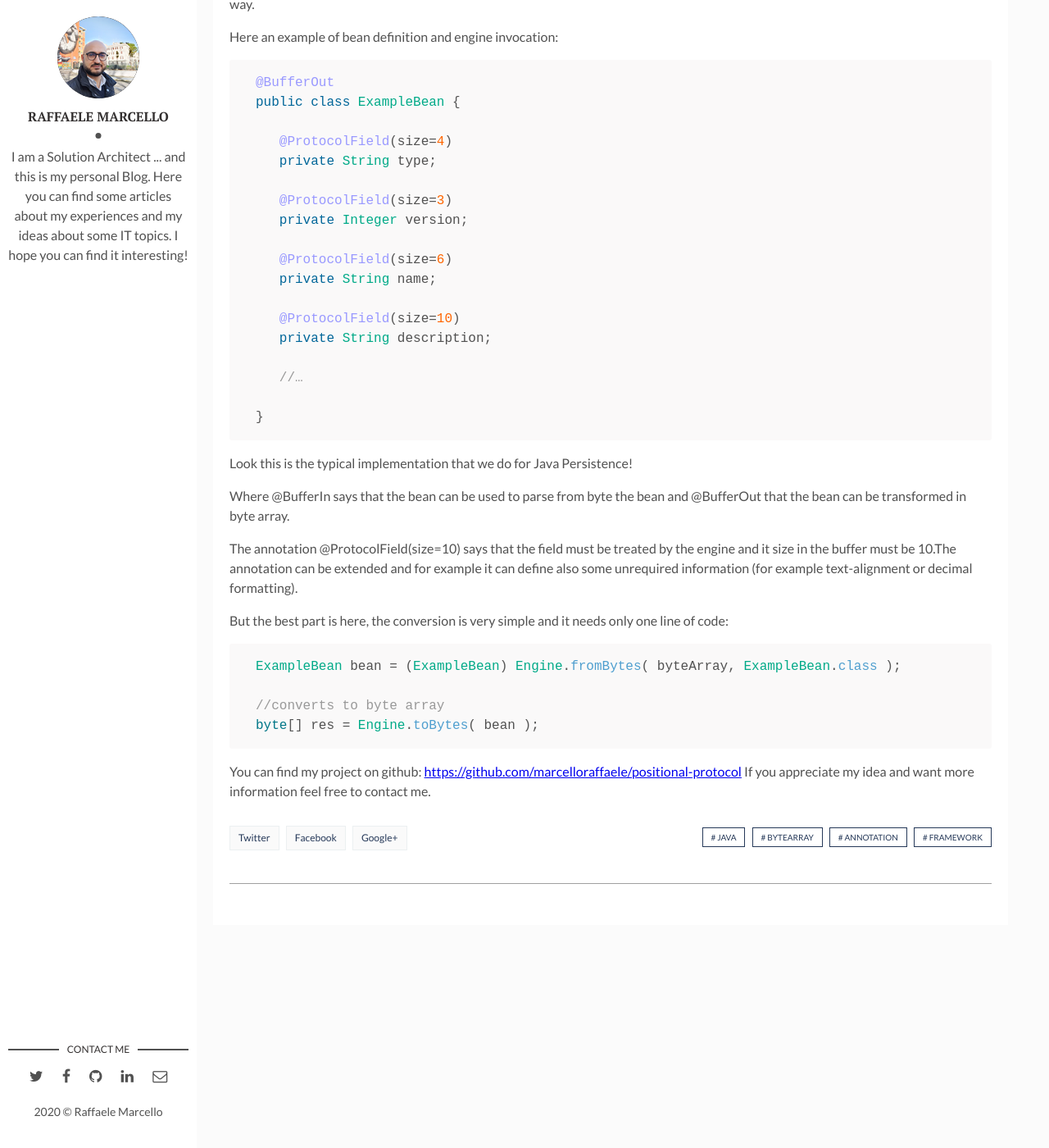
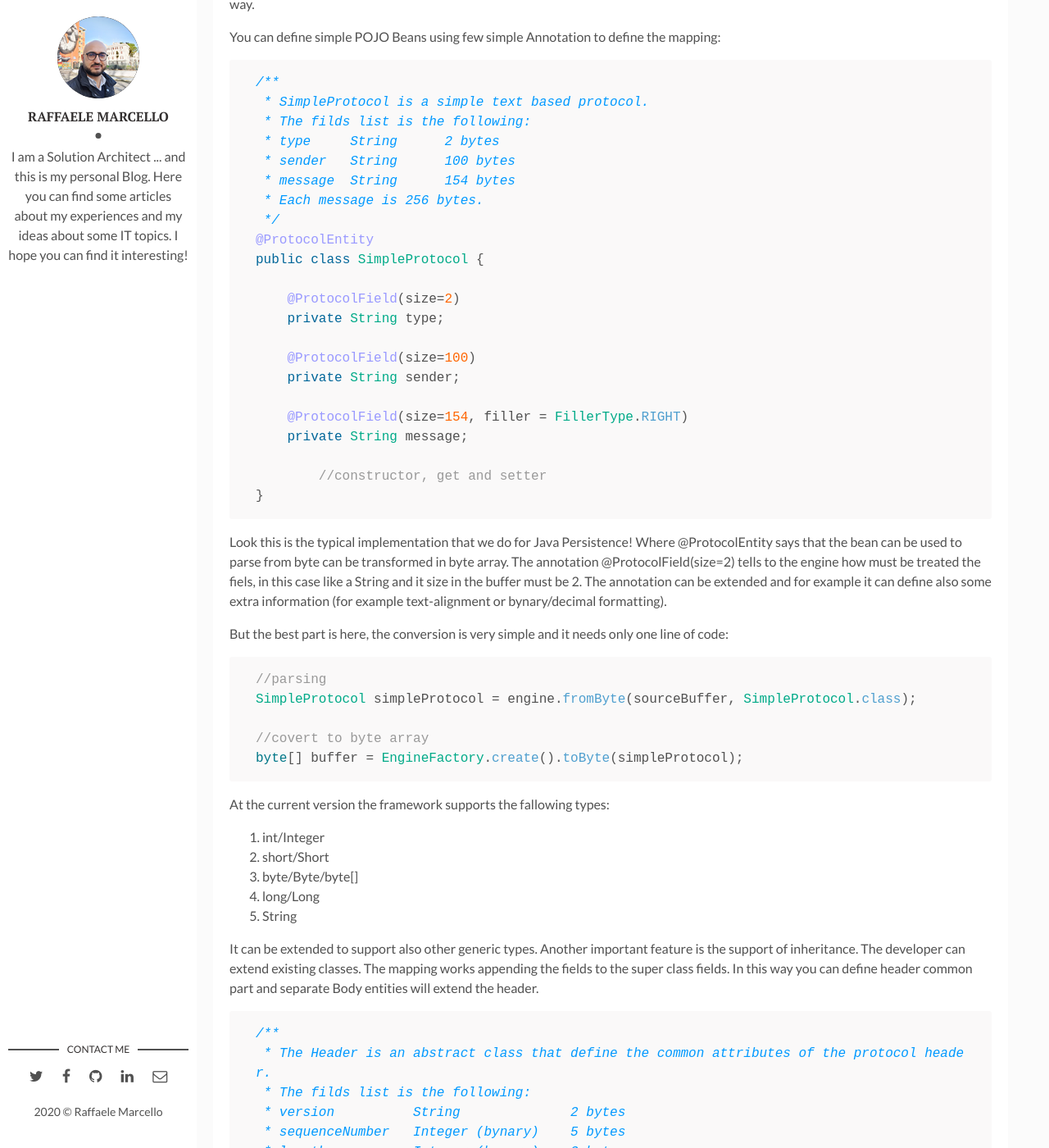
Before and after one commit to marcelloraffaele/marcelloraffaele.github.io, a Jekyll site: the page built from _posts/2020-04-16-JavaAnnotationBasedByteArrayProtocolFramework.markdown, in a window 1280 px wide and 1400 px high, scrolled down 1116 px. Shown: the whole window at 82% size. Built offline with Jekyll 4.4.1, drawn with Linux system fonts in a browser that asks for light colours; comment, search, counter and statistics services are not loaded; some of the changed text lies outside the part shown.

Commit message:
updated post

```diff
--- a/_posts/2020-04-16-JavaAnnotationBasedByteArrayProtocolFramework.markdown
+++ b/_posts/2020-04-16-JavaAnnotationBasedByteArrayProtocolFramework.markdown
@@ -18,44 +18,119 @@ I was almost giving up when I was inspired by Hibernate – one of the most famo
 Off course, this project is still not a complete framework but it’s a feasibility exercise that can help me to show that it’s possible to define a set of annotations and develop an engine that enable developers to solve this kind of problems in a very easy, quick and safe way.
 
 
-Here an example of bean definition and engine invocation:
+You can define simple POJO Beans using few simple Annotation to define the mapping:
 
 {% highlight java %}
-@BufferOut
-public class ExampleBean {
+/**
+ * SimpleProtocol is a simple text based protocol.
+ * The filds list is the following:
+ * type     String      2 bytes
+ * sender   String      100 bytes
+ * message  String      154 bytes
+ * Each message is 256 bytes.
+ */
+@ProtocolEntity
+public class SimpleProtocol {
 
-   @ProtocolField(size=4)
-   private String type;
+    @ProtocolField(size=2)
+    private String type;
 
-   @ProtocolField(size=3)
-   private Integer version;
+    @ProtocolField(size=100)
+    private String sender;
 
-   @ProtocolField(size=6)
-   private String name;
+    @ProtocolField(size=154, filler = FillerType.RIGHT)
+    private String message;
 
-   @ProtocolField(size=10)
-   private String description;
+	//constructor, get and setter
+}
+{% endhighlight %}
 
-   //…
+Look this is the typical implementation that we do for Java Persistence!
+Where @ProtocolEntity says that the bean can be used to parse from byte can be transformed in byte array.
+The annotation @ProtocolField(size=2) tells to the engine how must be treated the fiels, in this case like a String and it size in the buffer must be 2. The annotation can be extended and for example it can define also some extra information (for example text-alignment or bynary/decimal formatting).
+
+But the best part is here, the conversion is very simple and it needs only one line of code:
+
+{% highlight java %}
+//parsing
+SimpleProtocol simpleProtocol = engine.fromByte(sourceBuffer, SimpleProtocol.class);
+
+//covert to byte array
+byte[] buffer = EngineFactory.create().toByte(simpleProtocol);
+{% endhighlight %}
+
+At the current version the framework supports the fallowing types:
+<ol>
+  <li>int/Integer</li>
+  <li>short/Short</li>
+  <li>byte/Byte/byte[]</li>
+  <li>long/Long</li>
+  <li>String</li>
+</ol>
+
+It can be extended to support also other generic types.
+Another important feature is the support of inheritance. The developer can extend existing classes. The mapping works appending the fields to the super class fields.
+In this way you can define header common part and separate Body entities will extend the header.
+
+{% highlight java %}
+/**
+ * The Header is an abstract class that define the common attributes of the protocol header.
+ * The filds list is the following:
+ * version          String              2 bytes
+ * sequenceNumber   Integer (bynary)    5 bytes
+ * length           Integer (bynary)    3 bytes
+ */
+@ProtocolEntity
+public abstract class HeaderProtocol {
+
+    @ProtocolField(size=2, filler = FillerType.RIGHT )
+    protected String version;
+
+    @ProtocolField(size=5, numericEncoding = NumericEncoding.BINARY)
+    protected Integer sequenceNumber;
+
+    @ProtocolField(size=3, numericEncoding = NumericEncoding.BINARY)
+    protected Integer length;
+
+    //constructor, get and setter
+}
+
+
+/**
+ * The HeartBeatProtocol is an class that define HeartBeat protocol. It extends the header.
+ * The filds list is the following:
+ * timestamp   Long (bynary)    10 bytes
+ * crc     byte (bynary)    3 bytes
+ *
+ */
+public class HeartBeatProtocol extends HeaderProtocol {
+
+    @ProtocolField(size = 10, numericEncoding = NumericEncoding.BINARY)
+    private Long timestamp;
+
+    @ProtocolField(size = 3)
+	private byte[] crc;
+
+    //constructor, get and setter
 
 }
 {% endhighlight %}
 
-Look this is the typical implementation that we do for Java Persistence!
-
-Where @BufferIn says that the bean can be used to parse from byte the bean and @BufferOut that the bean can be transformed in byte array.
-
-The annotation @ProtocolField(size=10) says that the field must be treated by the engine and it size in the buffer must be 10.The annotation can be extended and for example it can define also some unrequired information (for example text-alignment or decimal formatting).
-
-But the best part is here, the conversion is very simple and it needs only one line of code:
+The engine invocation doesn't change:
 
 {% highlight java %}
-ExampleBean bean = (ExampleBean) Engine.fromBytes( byteArray, ExampleBean.class );
+//create an Engine
+Engine engine = EngineFactory.create();
 
-//converts to byte array
-byte[] res = Engine.toBytes( bean );
+//parsing
+HeartBeatProtocol heartBeatParsed = engine.fromByte(heartBeatByte, HeartBeatProtocol.class);
+
+//covert to byte array
+byte[] heartBeatByte = engine.toByte(heartBeat);
+
 {% endhighlight %}
 
-You can find my project on github:
+
+If interested, you can find my project on github:
 <a href="https://github.com/marcelloraffaele/positional-protocol">https://github.com/marcelloraffaele/positional-protocol</a>
-If you appreciate my idea and want more information feel free to contact me.
+If you appreciate my idea or want more information feel free to contact me.
```
Also changed, not shown: assets/img/java-protocol-framework/framework_diagram1.png (deleted).
